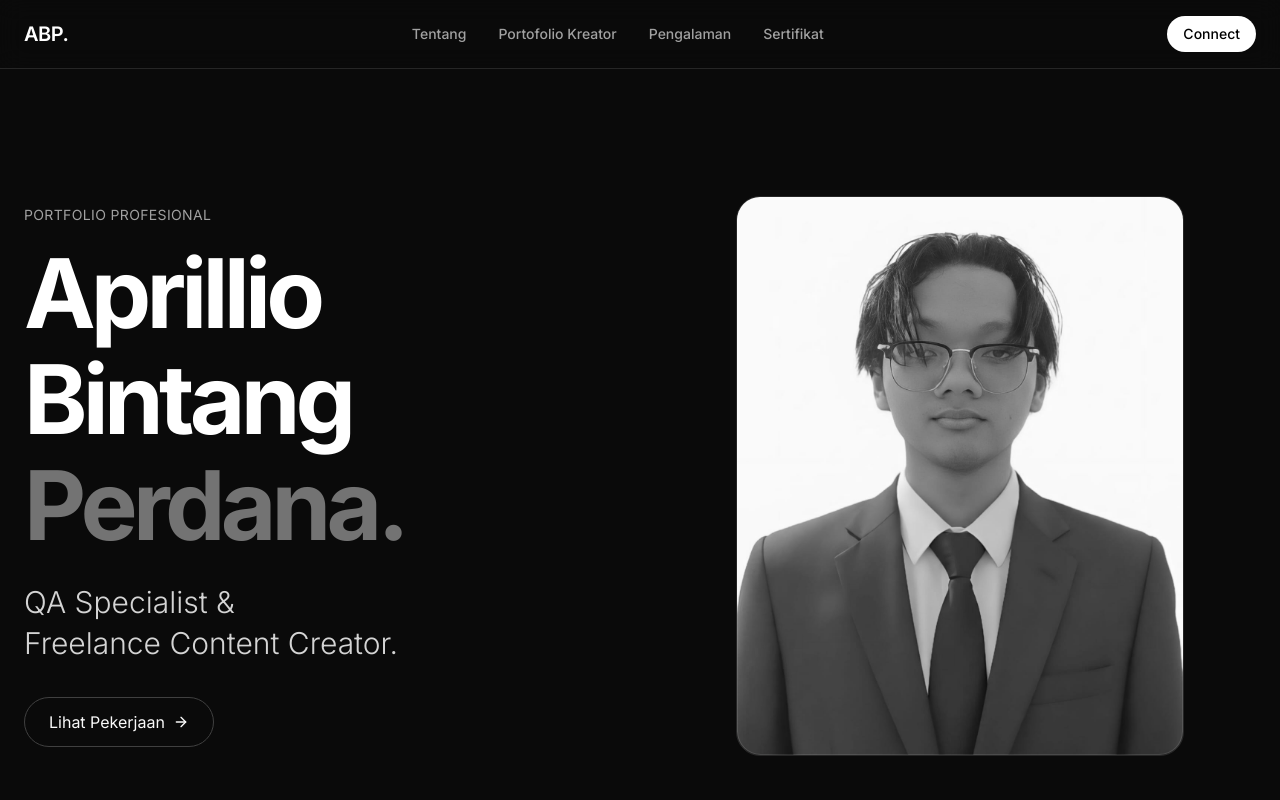
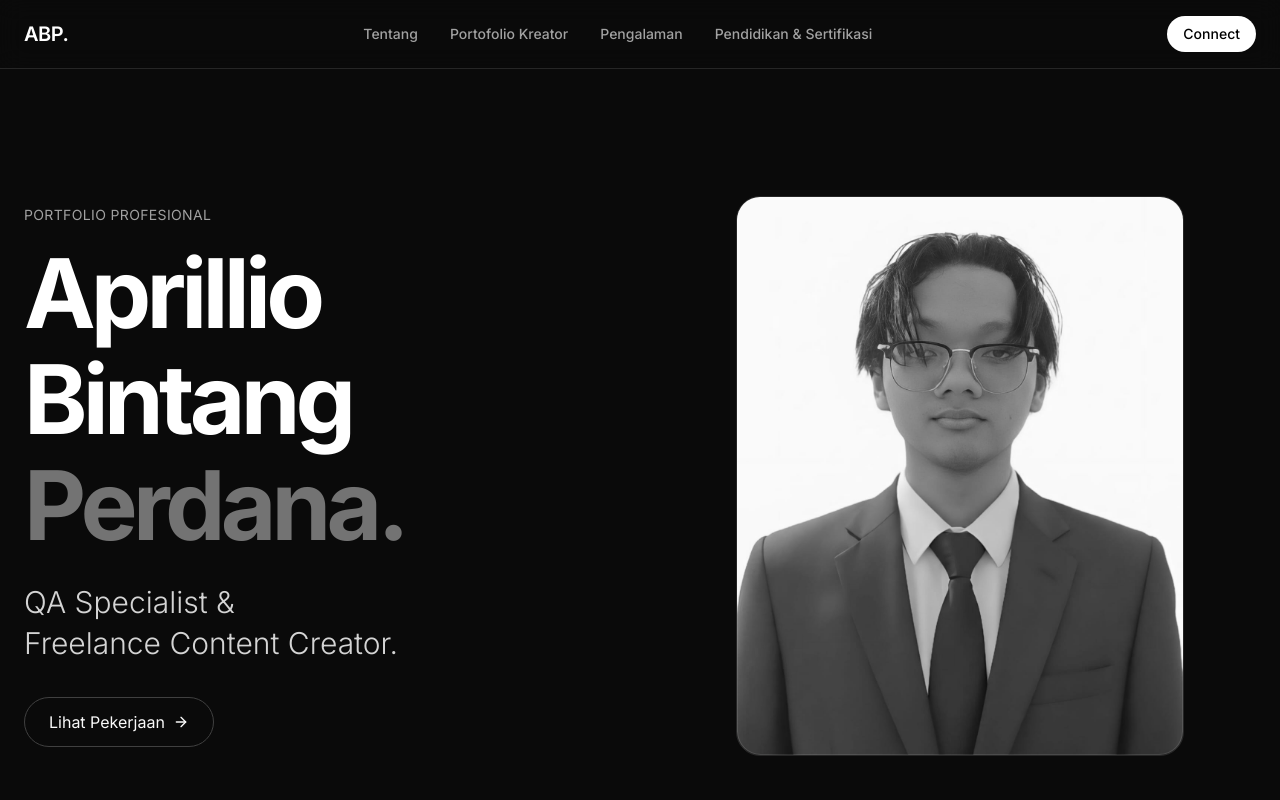
Before and after one commit to aprilliobintang284/portfolio-aprillio, a Next.js app: page / in a window 1280 px wide. Shown: the top 800 px of the page. Built offline with nearby package versions, Linux system fonts and the light colour scheme; no server answers.

Commit message:
Update final portofolio QA dan Content Creator iya

```diff
--- a/app/page.tsx
+++ b/app/page.tsx
@@ -58,11 +58,11 @@ export default function Portfolio() {
       <nav className="fixed top-0 w-full z-40 bg-neutral-950/80 backdrop-blur-md border-b border-neutral-800">
         <div className="max-w-7xl mx-auto px-6 py-4 flex justify-between items-center">
           <div className="text-xl font-semibold tracking-tight text-white">ABP.</div>
-          <div className="hidden md:flex space-x-8 text-sm font-medium text-neutral-400">
+        <div className="hidden md:flex space-x-8 text-sm font-medium text-neutral-400">
             <a href="#about" className="hover:text-white transition-colors">Tentang</a>
             <a href="#creator" className="hover:text-white transition-colors">Portofolio Kreator</a>
             <a href="#experience" className="hover:text-white transition-colors">Pengalaman</a>
-            <a href="#certificates" className="hover:text-white transition-colors">Sertifikat</a>
+            <a href="#education" className="hover:text-white transition-colors">Pendidikan & Sertifikasi</a>
           </div>
           <a href="#contact" className="text-sm font-medium bg-white text-black px-4 py-2 rounded-full hover:bg-neutral-200 transition-colors">Connect</a>
         </div>
```
